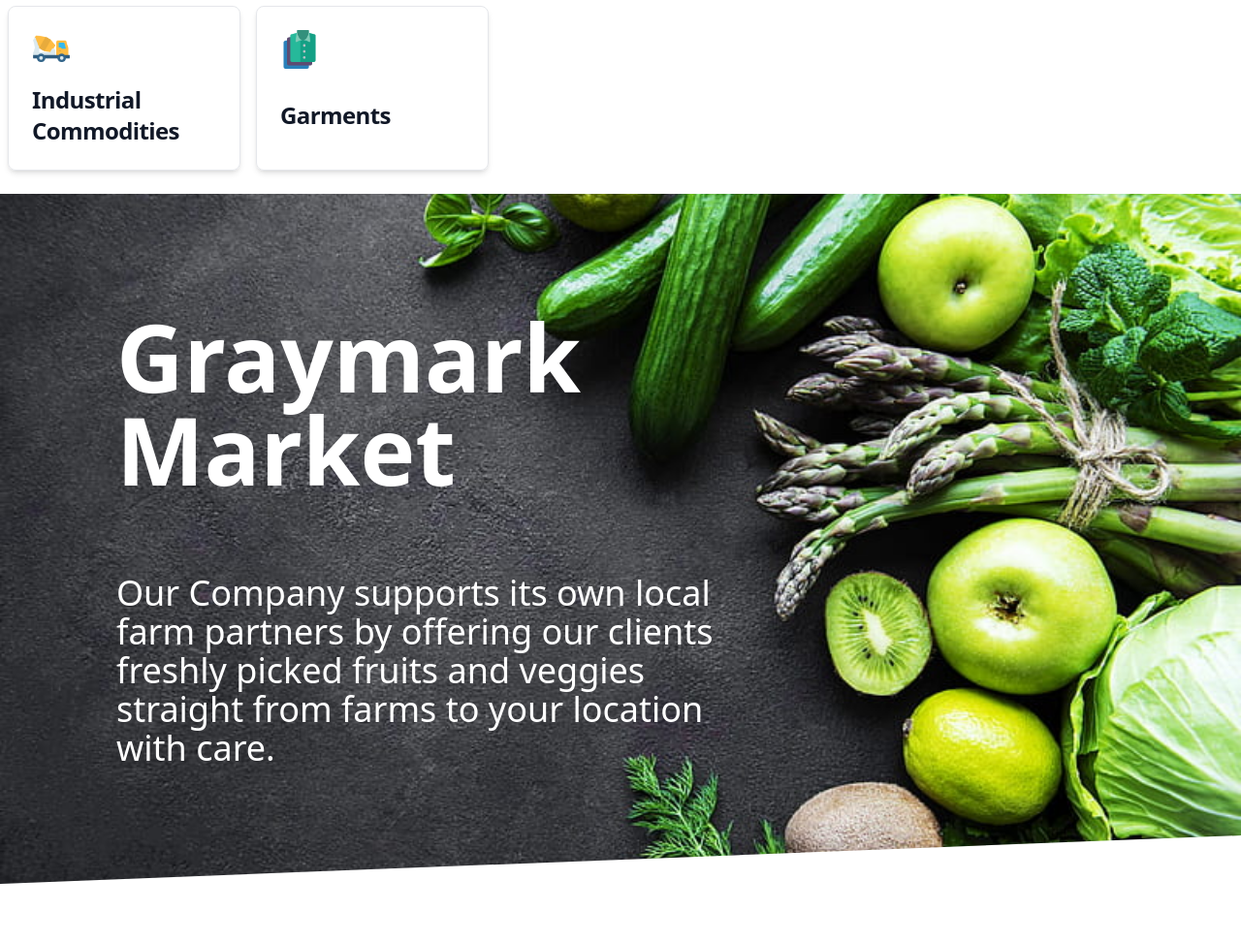
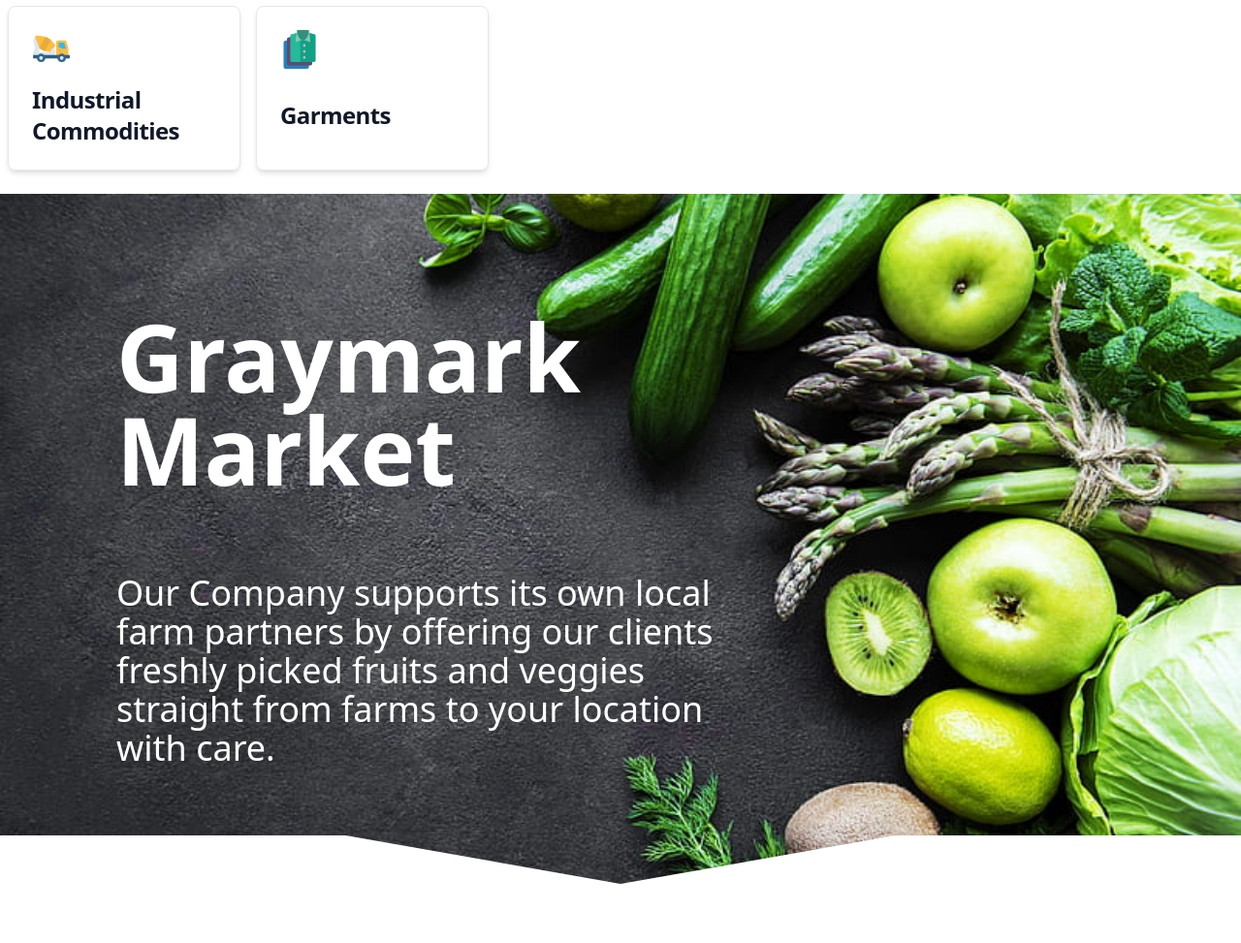
Before and after one commit to brucgt/graymark, a PHP site: page /products/market in a window 1280 px wide. Shown: the part 268-1241 px from the top of the page at 97% size. Run offline with PHP 8.4, Linux system fonts and the light colour scheme; style sheets or scripts are compiled from the project's sources; some libraries are stand-ins or nearby versions.

Commit message:
progress

```diff
--- a/templates/pages/products/garments.php
+++ b/templates/pages/products/garments.php
@@ -17,6 +17,8 @@
         </div>
     </div>
 
+
+
     <?php view('layouts/footer') ?>
 </body>
 
--- a/templates/pages/products/market.php
+++ b/templates/pages/products/market.php
@@ -7,9 +7,10 @@
 </head>
 
 <style>
-    .top-dev {
-        clip-path: polygon(0 0, 100% 0, 100% calc(100% - 50px), 0 100%);
-    }
+.top-dev {
+  clip-path: polygon(0 0,100% 0,100% calc(100% - 50px),calc(50% + 283.56px) calc(100% - 50px),50% 100%,calc(50% - 283.56px) calc(100% - 50px),0 calc(100% - 50px));
+}
+
 </style>
 
 <body>
```
